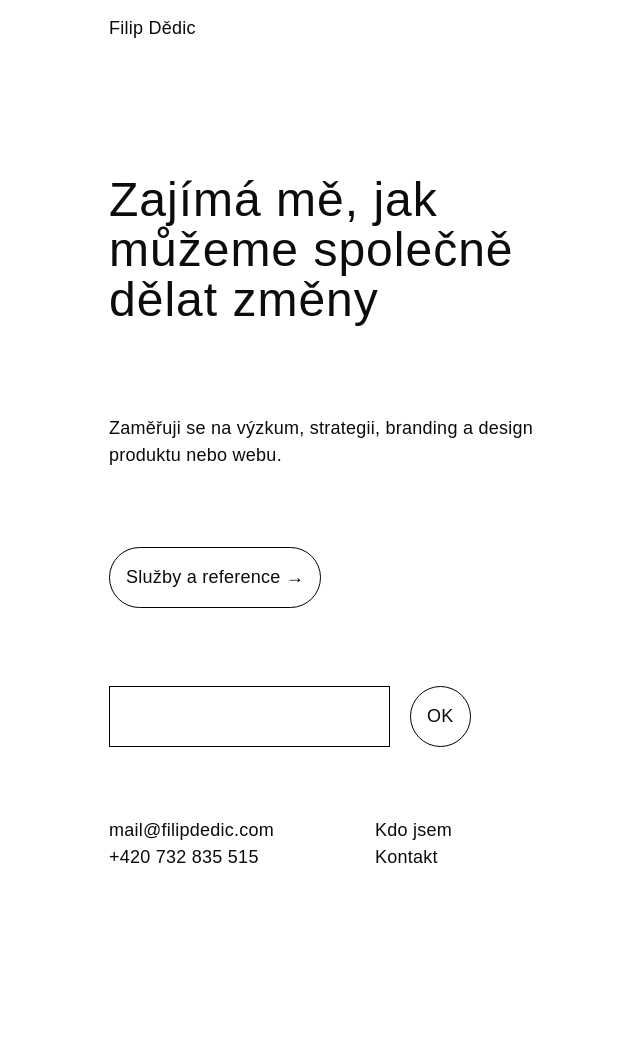
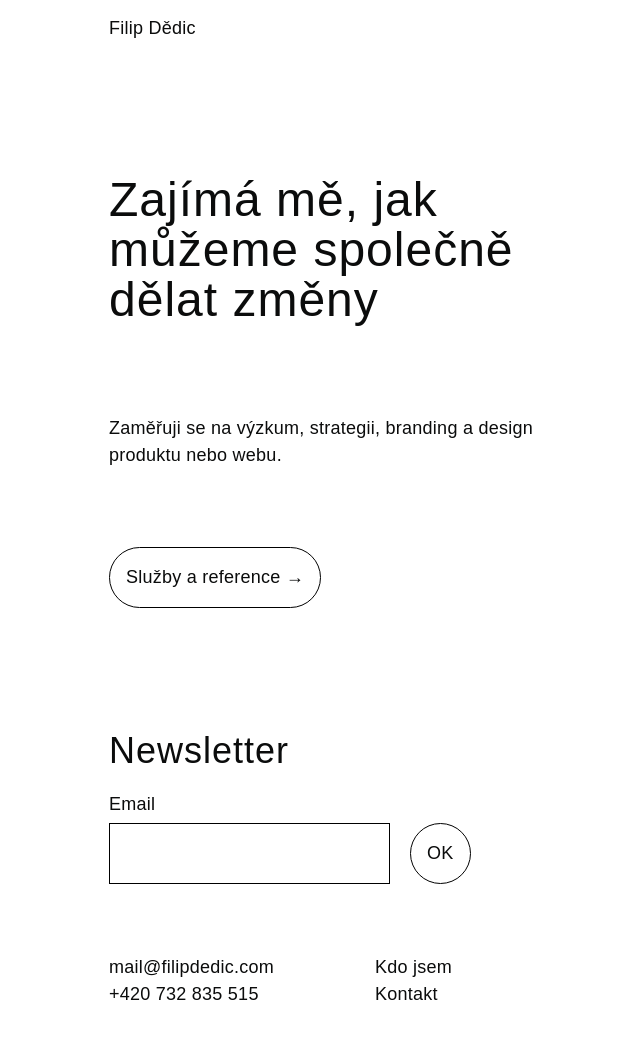
Before and after one commit to fdedic/fdedic.github.io, a Jekyll site: the page built from index.md, in a window 1280 px wide. Shown: the whole page, without its empty margins (151-791 px from the left). Built offline with Jekyll 4.4.1, drawn with Linux system fonts in a browser that asks for light colours; nearby versions of some CDN libraries; some web fonts are replaced; before the commit the page ends 919 px from its top, so only the background shows below that.

Commit message:
Update index.html

```diff
--- a/_layouts/index.html
+++ b/_layouts/index.html
@@ -10,11 +10,13 @@
           <div class="col-two-thirds-left">
             {{content}}
             <hr>
+            <h2>Newsletter</h2>
             <!-- Begin Mailchimp Signup Form -->
             <div id="mc_embed_signup">
               <form action="https://twitter.us12.list-manage.com/subscribe/post?u=015be158fb9f21b898ce4469f&amp;id=6dd90961d0" method="post" id="mc-embedded-subscribe-form" name="mc-embedded-subscribe-form" class="validate" target="_blank" novalidate>
                 <div id="mc_embed_signup_scroll">
                   <div class="mc-field-group">
+                    <label for="mce-EMAIL" class="form-label">Email</label>
                     <input type="email" value="" name="EMAIL" class="required email form-control" id="mce-EMAIL">
                   </div>
                   <div id="mce-responses" class="clear">
```
